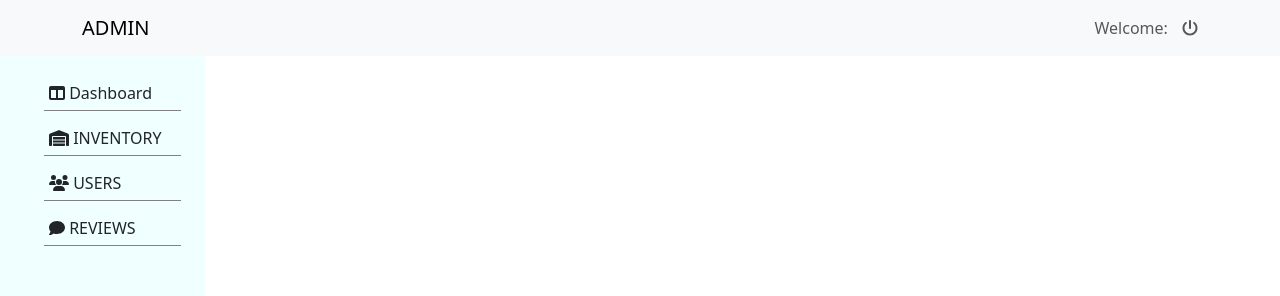
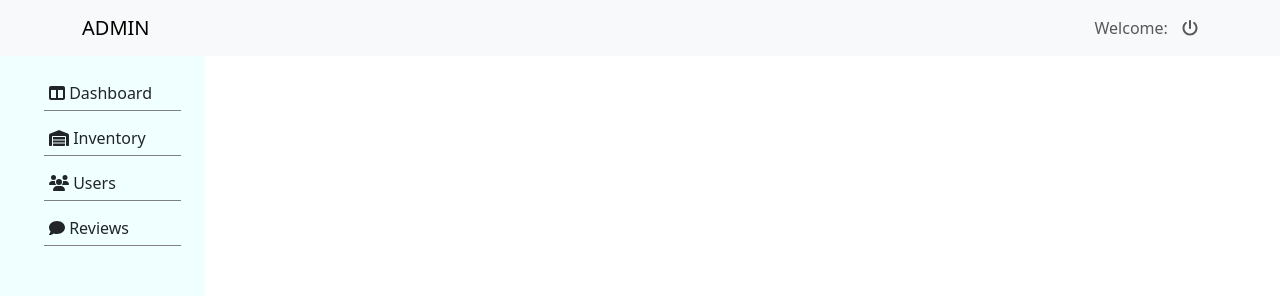
Before and after one commit to ajay-verma30/ecommerce, a React (Create React App) app in the folder adminfrontend/: page /dashboard in a window 1280 px wide. Shown: the top 296 px of the page. Built offline with nearby package versions, Linux system fonts and the light colour scheme; sample sign-in values are in the browser's storage.

Commit message:
menu re arranged

```diff
--- a/adminfrontend/src/components/body/dashboard/dashboard.jsx
+++ b/adminfrontend/src/components/body/dashboard/dashboard.jsx
@@ -20,9 +20,9 @@ const Dashboard = () => {
                    <Container>
                     <ul>
                         <li className='menu-start'><FontAwesomeIcon icon={faTableColumns} /> Dashboard</li>
-                        <li className='menu'><FontAwesomeIcon icon={faWarehouse} /> INVENTORY </li>
-                        <li className='menu'><FontAwesomeIcon icon={faUsers} /> USERS </li>
-                        <li className='menu'><FontAwesomeIcon icon={faComment} /> REVIEWS </li>
+                        <li className='menu'><FontAwesomeIcon icon={faWarehouse} /> Inventory </li>
+                        <li className='menu'><FontAwesomeIcon icon={faUsers} /> Users </li>
+                        <li className='menu'><FontAwesomeIcon icon={faComment} /> Reviews </li>
                     </ul>
                     </Container>
                 </Col>
```
